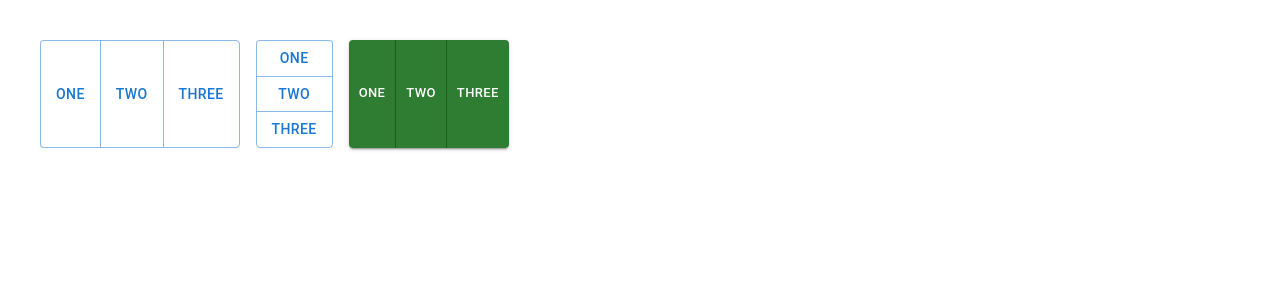
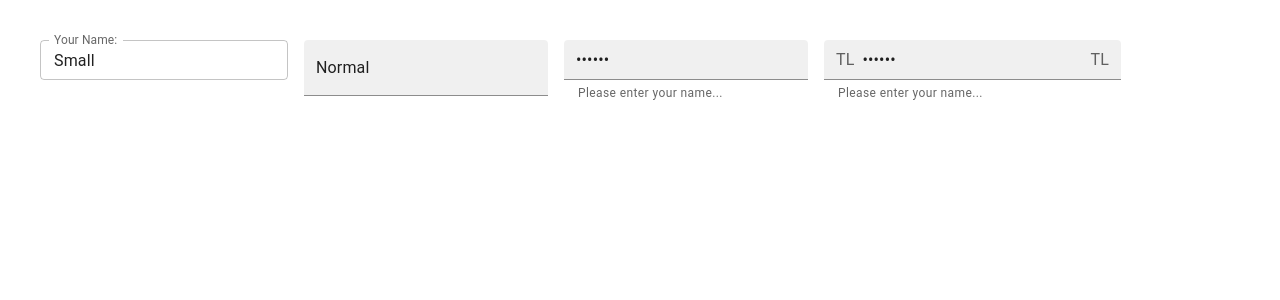
Before and after one commit to gokhanSucsuz/React-materialUI-lessons, a React (Vite) app: page / in a window 1280 px wide. Shown: the top 300 px of the page. Built offline with nearby package versions, Linux system fonts and the light colour scheme.

Commit message:
changing

```diff
--- a/src/App.tsx
+++ b/src/App.tsx
@@ -1,5 +1,6 @@
 import "./App.css";
-import LessonButtonGroup from "./components/LessonButtonGroup";
+// import LessonButtonGroup from "./components/LessonButtonGroup";
+import LessonTextField from "./components/LessonTextField";
 
 // import LessonButton from "./components/LessonButton";
 // import { LessonTypography } from "./components/LessonTypography";
@@ -9,7 +10,8 @@ function App() {
 		<>
 			{/* <LessonTypography /> */}
 			{/* <LessonButton /> */}
-			<LessonButtonGroup />
+			{/* <LessonButtonGroup /> */}
+			<LessonTextField />
 		</>
 	);
 }
--- /dev/null
+++ b/src/components/LessonTextField.tsx
@@ -0,0 +1,55 @@
+import React, { useState } from "react";
+import { InputAdornment, Stack, TextField } from "@mui/material";
+
+const LessonTextField = () => {
+	const [value, setValue] = useState();
+	return (
+		<Stack spacing={3}>
+			<Stack direction="row" spacing={2}>
+				<TextField
+					label="Your Name:"
+					id="filled-hidden-label-small"
+					defaultValue="Small"
+					variant="outlined"
+					size="small"
+				/>
+				<TextField
+					hiddenLabel
+					id="filled-hidden-label-normal"
+					defaultValue="Normal"
+					variant="filled"
+				/>
+				<TextField
+					hiddenLabel
+					id="filled-hidden-label-normal"
+					defaultValue="Normal"
+					variant="filled"
+					size="small"
+					color="error"
+					helperText="Please enter your name..."
+					type="password"
+					inputProps={{ readOnly: true }}
+				/>
+				<TextField
+					onChange={(e) => e.target.value}
+					hiddenLabel
+					id="filled-hidden-label-normal"
+					defaultValue="Normal"
+					variant="filled"
+					size="small"
+					color="error"
+					helperText="Please enter your name..."
+					type="password"
+					InputProps={{
+						startAdornment: (
+							<InputAdornment position="start">TL</InputAdornment>
+						),
+						endAdornment: <InputAdornment position="end">TL</InputAdornment>,
+					}}
+				/>
+			</Stack>
+		</Stack>
+	);
+};
+
+export default LessonTextField;
```
